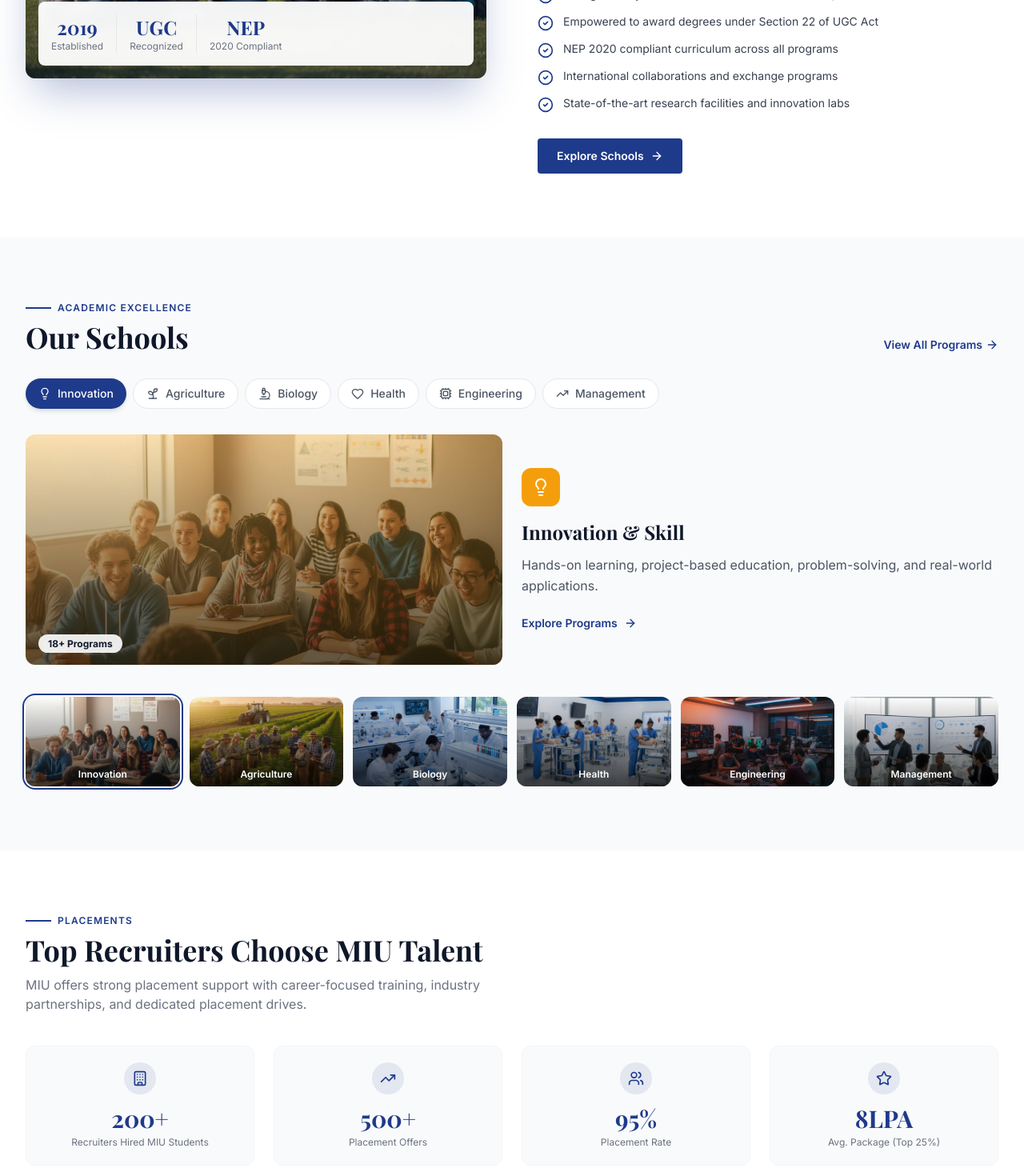
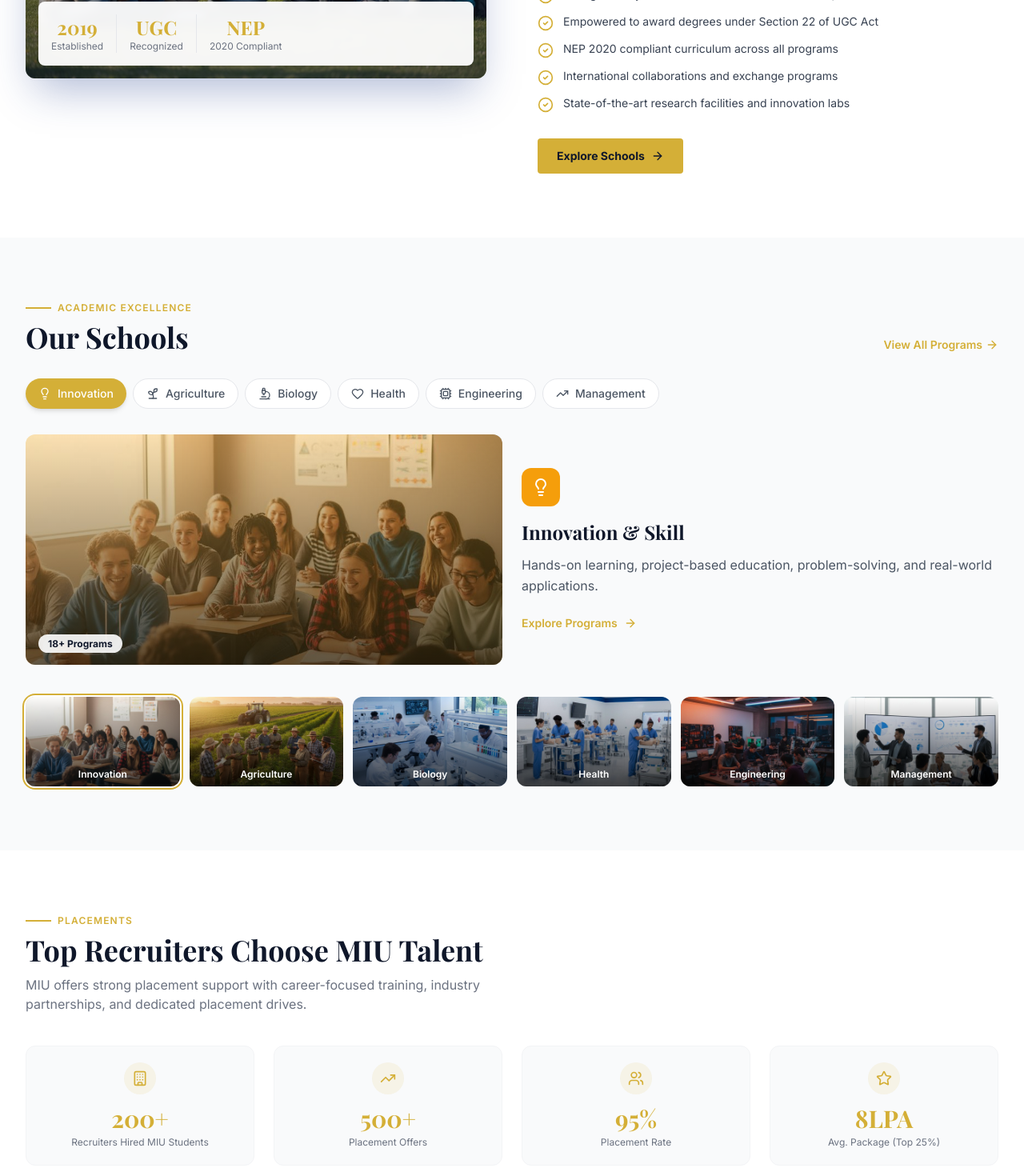
Before and after one commit to dilshadbvoc-ui/miu2, a React (Vite) app: page / in a window 1280 px wide. Shown: the part 1500-2970 px from the top of the page at 80% size. Built offline with nearby package versions, Linux system fonts and the light colour scheme.

Commit message:
Rebrand website with new logo colors: Gold and Dark Brown

```diff
--- a/src/index.css
+++ b/src/index.css
@@ -7,33 +7,32 @@
 @layer base {
   :root {
     --background: 0 0% 100%;
-    --foreground: 222 47% 11%;
+    --foreground: 21 33% 18%;
     --card: 0 0% 100%;
-    --card-foreground: 222 47% 11%;
+    --card-foreground: 21 33% 18%;
     --popover: 0 0% 100%;
-    --popover-foreground: 222 47% 11%;
-    --primary: 224 76% 33%;
-    --primary-foreground: 0 0% 100%;
-    --secondary: 45 70% 52%;
-    --secondary-foreground: 222 47% 11%;
-    --muted: 210 40% 96%;
-    --muted-foreground: 215 16% 47%;
-    --accent: 210 40% 96%;
-    --accent-foreground: 222 47% 11%;
+    --popover-foreground: 21 33% 18%;
+    --primary: 45 100% 49%;
+    --primary-foreground: 21 33% 18%;
+    --secondary: 21 33% 25%;
+    --secondary-foreground: 0 0% 100%;
+    --muted: 0 0% 95%;
+    --muted-foreground: 21 15% 40%;
+    --accent: 45 100% 49%;
+    --accent-foreground: 21 33% 18%;
     --destructive: 0 84% 60%;
     --destructive-foreground: 0 0% 98%;
-    --border: 214 32% 91%;
-    --input: 214 32% 91%;
-    --ring: 224 76% 33%;
+    --border: 21 15% 90%;
+    --input: 21 15% 90%;
+    --ring: 45 100% 49%;
     --radius: 0.5rem;
 
     /* Custom MIU Colors */
-    --miu-blue: 224 76% 33%;
-    --miu-blue-light: 217 91% 60%;
-    --miu-gold: 45 70% 52%;
-    --miu-gold-light: 48 89% 60%;
-    --miu-navy: 222 47% 11%;
-    --miu-gray: 215 16% 47%;
+    --miu-gold: 45 100% 49%;
+    --miu-gold-light: 48 100% 60%;
+    --miu-navy: 21 33% 18%;
+    --miu-gray: 21 15% 45%;
+    --miu-cream: 0 0% 97%;
 
     /* Animation Easings */
     --ease-dramatic: cubic-bezier(0.87, 0, 0.13, 1);
@@ -68,11 +67,11 @@
 @layer components {
   .text-gradient {
     @apply bg-clip-text text-transparent;
-    background-image: linear-gradient(135deg, hsl(var(--miu-blue)) 0%, hsl(var(--miu-blue-light)) 100%);
+    background-image: linear-gradient(135deg, hsl(var(--miu-gold)) 0%, hsl(var(--miu-gold-light)) 100%);
   }
 
   .bg-gradient-miu {
-    background: linear-gradient(135deg, hsl(var(--miu-blue)) 0%, hsl(224 60% 25%) 100%);
+    background: linear-gradient(135deg, hsl(var(--miu-gold)) 0%, hsl(var(--miu-navy)) 100%);
   }
 
   .glass-effect {
@@ -133,12 +132,12 @@
 }
 
 ::-webkit-scrollbar-thumb {
-  background: hsl(var(--miu-blue));
+  background: hsl(var(--miu-gold));
   border-radius: 4px;
 }
 
 ::-webkit-scrollbar-thumb:hover {
-  background: hsl(var(--miu-blue-light));
+  background: hsl(var(--miu-gold-light));
 }
 
 /* Reduced Motion */
--- a/src/sections/About.tsx
+++ b/src/sections/About.tsx
@@ -15,8 +15,8 @@ export default function About() {
       <div className="max-w-7xl mx-auto px-4 sm:px-6 lg:px-8">
         {/* Section label */}
         <div className="flex items-center gap-2 mb-2">
-          <span className="w-8 h-0.5 bg-miu-blue" />
-          <span className="text-miu-blue font-semibold text-xs uppercase tracking-widest">About MIU</span>
+          <span className="w-8 h-0.5 bg-miu-gold" />
+          <span className="text-miu-gold font-semibold text-xs uppercase tracking-widest">About MIU</span>
         </div>
         <h2 className="font-heading text-2xl sm:text-3xl md:text-4xl font-bold text-miu-navy mb-10">
           Rising Beyond Standards
@@ -30,15 +30,15 @@ export default function About() {
             <div className="absolute bottom-4 left-4 right-4">
               <div className="bg-white/95 backdrop-blur-sm rounded-lg p-4 flex items-center gap-4">
                 <div className="text-center border-r border-gray-200 pr-4">
-                  <p className="font-heading font-bold text-2xl text-miu-blue">2019</p>
+                  <p className="font-heading font-bold text-2xl text-miu-gold">2019</p>
                   <p className="text-xs text-gray-500">Established</p>
                 </div>
                 <div className="text-center border-r border-gray-200 pr-4">
-                  <p className="font-heading font-bold text-2xl text-miu-blue">UGC</p>
+                  <p className="font-heading font-bold text-2xl text-miu-gold">UGC</p>
                   <p className="text-xs text-gray-500">Recognized</p>
                 </div>
                 <div className="text-center">
-                  <p className="font-heading font-bold text-2xl text-miu-blue">NEP</p>
+                  <p className="font-heading font-bold text-2xl text-miu-gold">NEP</p>
                   <p className="text-xs text-gray-500">2020 Compliant</p>
                 </div>
               </div>
@@ -57,7 +57,7 @@ export default function About() {
             <ul className="space-y-3 mb-8">
               {highlights.map((h, i) => (
                 <li key={i} className="flex items-start gap-3">
-                  <CheckCircle2 className="w-5 h-5 text-miu-blue flex-shrink-0 mt-0.5" />
+                  <CheckCircle2 className="w-5 h-5 text-miu-gold flex-shrink-0 mt-0.5" />
                   <span className="text-gray-700 text-sm">{h}</span>
                 </li>
               ))}
@@ -66,7 +66,7 @@ export default function About() {
             <a
               href="#schools"
               onClick={e => { e.preventDefault(); document.querySelector('#schools')?.scrollIntoView({ behavior: 'smooth' }); }}
-              className="inline-flex items-center gap-2 bg-miu-blue text-white font-semibold px-6 py-3 rounded hover:bg-miu-navy transition-colors text-sm"
+              className="inline-flex items-center gap-2 bg-miu-gold text-miu-navy font-bold px-6 py-3 rounded hover:bg-miu-navy hover:text-white transition-colors text-sm"
             >
               Explore Schools <ArrowRight className="w-4 h-4" />
             </a>
--- a/src/sections/Gallery.tsx
+++ b/src/sections/Gallery.tsx
@@ -17,8 +17,8 @@ export default function Gallery() {
     <section id="gallery" className="py-14 md:py-20 bg-gray-50">
       <div className="max-w-7xl mx-auto px-4 sm:px-6 lg:px-8">
         <div className="flex items-center gap-2 mb-2">
-          <span className="w-8 h-0.5 bg-miu-blue" />
-          <span className="text-miu-blue font-semibold text-xs uppercase tracking-widest">Spotlight</span>
+          <span className="w-8 h-0.5 bg-miu-gold" />
+          <span className="text-miu-gold font-semibold text-xs uppercase tracking-widest">Spotlight</span>
         </div>
         <h2 className="font-heading text-2xl sm:text-3xl md:text-4xl font-bold text-miu-navy mb-10">
           Where Dream Turns into Reality
@@ -36,7 +36,7 @@ export default function Gallery() {
                 <div className="absolute inset-0 bg-black/0 group-hover:bg-black/30 transition-colors" />
                 <div className="absolute inset-0 flex items-center justify-center opacity-0 group-hover:opacity-100 transition-opacity">
                   <div className="w-10 h-10 bg-white rounded-full flex items-center justify-center">
-                    <ZoomIn className="w-5 h-5 text-miu-blue" />
+                    <ZoomIn className="w-5 h-5 text-miu-gold" />
                   </div>
                 </div>
                 <div className="absolute bottom-3 left-3 opacity-0 group-hover:opacity-100 transition-opacity">
--- a/src/sections/Hero.tsx
+++ b/src/sections/Hero.tsx
@@ -53,7 +53,7 @@ export default function Hero() {
           className={`absolute inset-0 transition-opacity duration-700 ${i === current ? 'opacity-100 z-10' : 'opacity-0 z-0'}`}
         >
           <img src={slide.image} alt={slide.title} className="w-full h-full object-cover" />
-          <div className="absolute inset-0 bg-gradient-to-r from-miu-navy/85 via-miu-navy/60 to-transparent" />
+          <div className="absolute inset-0 bg-gradient-to-r from-miu-navy/90 via-miu-navy/40 to-transparent" />
           <div className="absolute inset-0 flex items-center">
             <div className="max-w-7xl mx-auto px-4 sm:px-8 w-full">
               <div className="max-w-xl">
@@ -67,7 +67,7 @@ export default function Hero() {
                 <div className="flex flex-wrap gap-3">
                   <button
                     onClick={() => scrollTo(slide.ctaHref)}
-                    className="bg-miu-gold text-miu-navy font-bold px-6 py-3 rounded text-sm hover:bg-yellow-400 transition-colors"
+                    className="bg-miu-gold text-miu-navy font-bold px-6 py-3 rounded text-sm hover:opacity-90 transition-opacity"
                   >
                     {slide.cta}
                   </button>
--- a/src/sections/Leadership.tsx
+++ b/src/sections/Leadership.tsx
@@ -10,8 +10,8 @@ export default function Leadership() {
     <section id="leadership" className="py-14 md:py-20 bg-white">
       <div className="max-w-7xl mx-auto px-4 sm:px-6 lg:px-8">
         <div className="flex items-center gap-2 mb-2">
-          <span className="w-8 h-0.5 bg-miu-blue" />
-          <span className="text-miu-blue font-semibold text-xs uppercase tracking-widest">Visitors & Leadership</span>
+          <span className="w-8 h-0.5 bg-miu-gold" />
+          <span className="text-miu-gold font-semibold text-xs uppercase tracking-widest">Visitors & Leadership</span>
         </div>
         <h2 className="font-heading text-2xl sm:text-3xl md:text-4xl font-bold text-miu-navy mb-10">
           Esteemed Leadership at MIU
@@ -29,7 +29,7 @@ export default function Leadership() {
                 <div className="absolute inset-0 bg-gradient-to-t from-miu-navy/80 via-transparent to-transparent opacity-0 group-hover:opacity-100 transition-opacity" />
               </div>
               <h3 className="font-heading font-bold text-sm md:text-base text-miu-navy leading-tight">{l.name}</h3>
-              <p className="text-miu-blue text-xs md:text-sm font-medium mt-0.5">{l.role}</p>
+              <p className="text-miu-gold text-xs md:text-sm font-medium mt-0.5">{l.role}</p>
             </div>
           ))}
         </div>
--- a/src/sections/Placements.tsx
+++ b/src/sections/Placements.tsx
@@ -43,8 +43,8 @@ export default function Placements() {
     <section id="placements" ref={ref} className="py-14 md:py-20 bg-white">
       <div className="max-w-7xl mx-auto px-4 sm:px-6 lg:px-8">
         <div className="flex items-center gap-2 mb-2">
-          <span className="w-8 h-0.5 bg-miu-blue" />
-          <span className="text-miu-blue font-semibold text-xs uppercase tracking-widest">Placements</span>
+          <span className="w-8 h-0.5 bg-miu-gold" />
+          <span className="text-miu-gold font-semibold text-xs uppercase tracking-widest">Placements</span>
         </div>
         <h2 className="font-heading text-2xl sm:text-3xl md:text-4xl font-bold text-miu-navy mb-3">
           Top Recruiters Choose MIU Talent
@@ -56,11 +56,11 @@ export default function Placements() {
         {/* Stats */}
         <div className="grid grid-cols-2 md:grid-cols-4 gap-4 md:gap-6 mb-12">
           {placementStats.map((s, i) => (
-            <div key={i} className="bg-gray-50 rounded-xl p-5 text-center border border-gray-100 hover:border-miu-blue/30 hover:shadow-md transition-all">
-              <div className="w-10 h-10 rounded-full bg-miu-blue/10 flex items-center justify-center mx-auto mb-3">
-                <s.icon className="w-5 h-5 text-miu-blue" />
+            <div key={i} className="bg-gray-50 rounded-xl p-5 text-center border border-gray-100 hover:border-miu-gold/30 hover:shadow-md transition-all">
+              <div className="w-10 h-10 rounded-full bg-miu-gold/10 flex items-center justify-center mx-auto mb-3">
+                <s.icon className="w-5 h-5 text-miu-gold" />
               </div>
-              <p className="font-heading font-bold text-2xl md:text-3xl text-miu-blue mb-1">
+              <p className="font-heading font-bold text-2xl md:text-3xl text-miu-gold mb-1">
                 <Counter value={s.value} suffix={s.suffix} run={run} />
               </p>
               <p className="text-gray-500 text-xs">{s.label}</p>
@@ -73,7 +73,7 @@ export default function Placements() {
           <p className="text-center text-gray-400 text-sm mb-6 uppercase tracking-wider font-medium">Our Recruiters</p>
           <div className="flex flex-wrap justify-center gap-3 md:gap-4">
             {companies.map((c, i) => (
-              <div key={i} className="bg-gray-50 border border-gray-200 rounded-lg px-4 py-2.5 text-gray-600 text-sm font-semibold hover:border-miu-blue hover:text-miu-blue transition-colors">
+              <div key={i} className="bg-gray-50 border border-gray-200 rounded-lg px-4 py-2.5 text-gray-600 text-sm font-semibold hover:border-miu-gold hover:text-miu-gold transition-colors">
                 {c}
               </div>
             ))}
--- a/src/sections/Schools.tsx
+++ b/src/sections/Schools.tsx
@@ -17,14 +17,14 @@ export default function Schools() {
     <section id="schools" className="py-14 md:py-20 bg-gray-50">
       <div className="max-w-7xl mx-auto px-4 sm:px-6 lg:px-8">
         <div className="flex items-center gap-2 mb-2">
-          <span className="w-8 h-0.5 bg-miu-blue" />
-          <span className="text-miu-blue font-semibold text-xs uppercase tracking-widest">Academic Excellence</span>
+          <span className="w-8 h-0.5 bg-miu-gold" />
+          <span className="text-miu-gold font-semibold text-xs uppercase tracking-widest">Academic Excellence</span>
         </div>
         <div className="flex flex-col sm:flex-row sm:items-end sm:justify-between mb-8 gap-4">
           <h2 className="font-heading text-2xl sm:text-3xl md:text-4xl font-bold text-miu-navy">
             Our Schools
           </h2>
-          <a href="#" className="inline-flex items-center gap-1 text-miu-blue text-sm font-semibold hover:text-miu-navy transition-colors">
+          <a href="#" className="inline-flex items-center gap-1 text-miu-gold text-sm font-semibold hover:text-miu-navy transition-colors">
             View All Programs <ArrowRight className="w-4 h-4" />
           </a>
         </div>
@@ -37,8 +37,8 @@ export default function Schools() {
               onClick={() => setActive(i)}
               className={`flex items-center gap-2 px-4 py-2 rounded-full text-sm font-medium transition-all ${
                 active === i
-                  ? 'bg-miu-blue text-white shadow-md'
-                  : 'bg-white text-gray-600 border border-gray-200 hover:border-miu-blue hover:text-miu-blue'
+                  ? 'bg-miu-gold text-white shadow-md'
+                  : 'bg-white text-gray-600 border border-gray-200 hover:border-miu-gold hover:text-miu-gold'
               }`}
             >
               <s.icon className="w-4 h-4" />
@@ -63,7 +63,7 @@ export default function Schools() {
             </div>
             <h3 className="font-heading font-bold text-xl md:text-2xl text-miu-navy mb-3">{schools[active].title}</h3>
             <p className="text-gray-600 leading-relaxed mb-6">{schools[active].description}</p>
-            <a href="#" className="inline-flex items-center gap-2 text-miu-blue font-semibold text-sm hover:text-miu-navy transition-colors">
+            <a href="#" className="inline-flex items-center gap-2 text-miu-gold font-semibold text-sm hover:text-miu-navy transition-colors">
               Explore Programs <ArrowRight className="w-4 h-4" />
             </a>
           </div>
@@ -75,7 +75,7 @@ export default function Schools() {
             <button
               key={i}
               onClick={() => setActive(i)}
-              className={`group relative rounded-xl overflow-hidden h-28 cursor-pointer transition-all ${active === i ? 'ring-2 ring-miu-blue ring-offset-2' : ''}`}
+              className={`group relative rounded-xl overflow-hidden h-28 cursor-pointer transition-all ${active === i ? 'ring-2 ring-miu-gold ring-offset-2' : ''}`}
             >
               <img src={s.image} alt={s.title} className="w-full h-full object-cover group-hover:scale-105 transition-transform duration-500" />
               <div className="absolute inset-0 bg-gradient-to-t from-black/70 to-transparent" />
```
Also changed, not shown: src/sections/Features.tsx (+4 -4 lines), src/sections/Footer.tsx (+6 -6 lines), src/sections/NewsEvents.tsx (+6 -6 lines), 5 other files (tests, documents, lock files or other folders).
